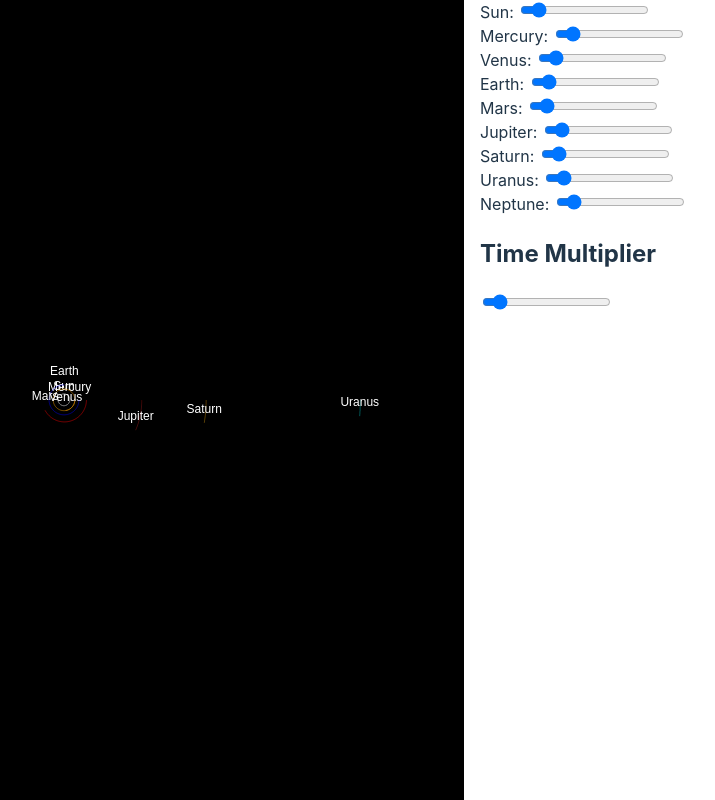
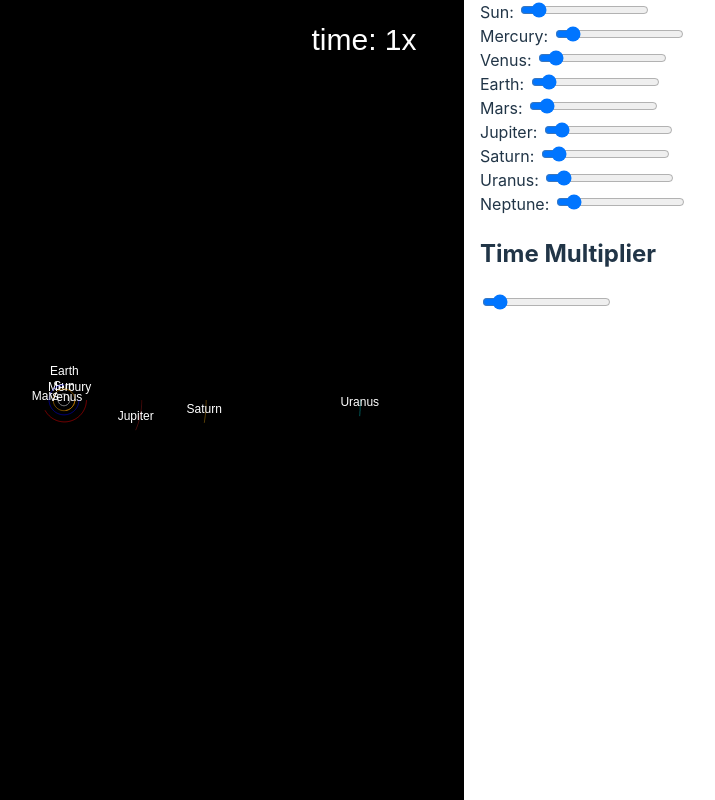
Before and after one commit to misat1505/GraviSim, a React (Vite) app: page / in a window 1280 px wide. Shown: the whole page, without its empty margins (336-1051 px from the left). Built offline with nearby package versions, Linux system fonts and the light colour scheme.

Commit message:
time multiplier displayed

```diff
--- a/src/components/SolarSystemAnimation.tsx
+++ b/src/components/SolarSystemAnimation.tsx
@@ -105,6 +105,11 @@ const SolarSystem = () => {
       ctx.textAlign = "center";
       ctx.fillText(body.name, x, y - size - 10);
     });
+
+    ctx.font = `${30}px Arial`;
+    ctx.fillStyle = "white";
+    ctx.textAlign = "center";
+    ctx.fillText(`time: ${timeMultiplier}x`, 700, 50);
   };
 
   useEffect(() => {
```
